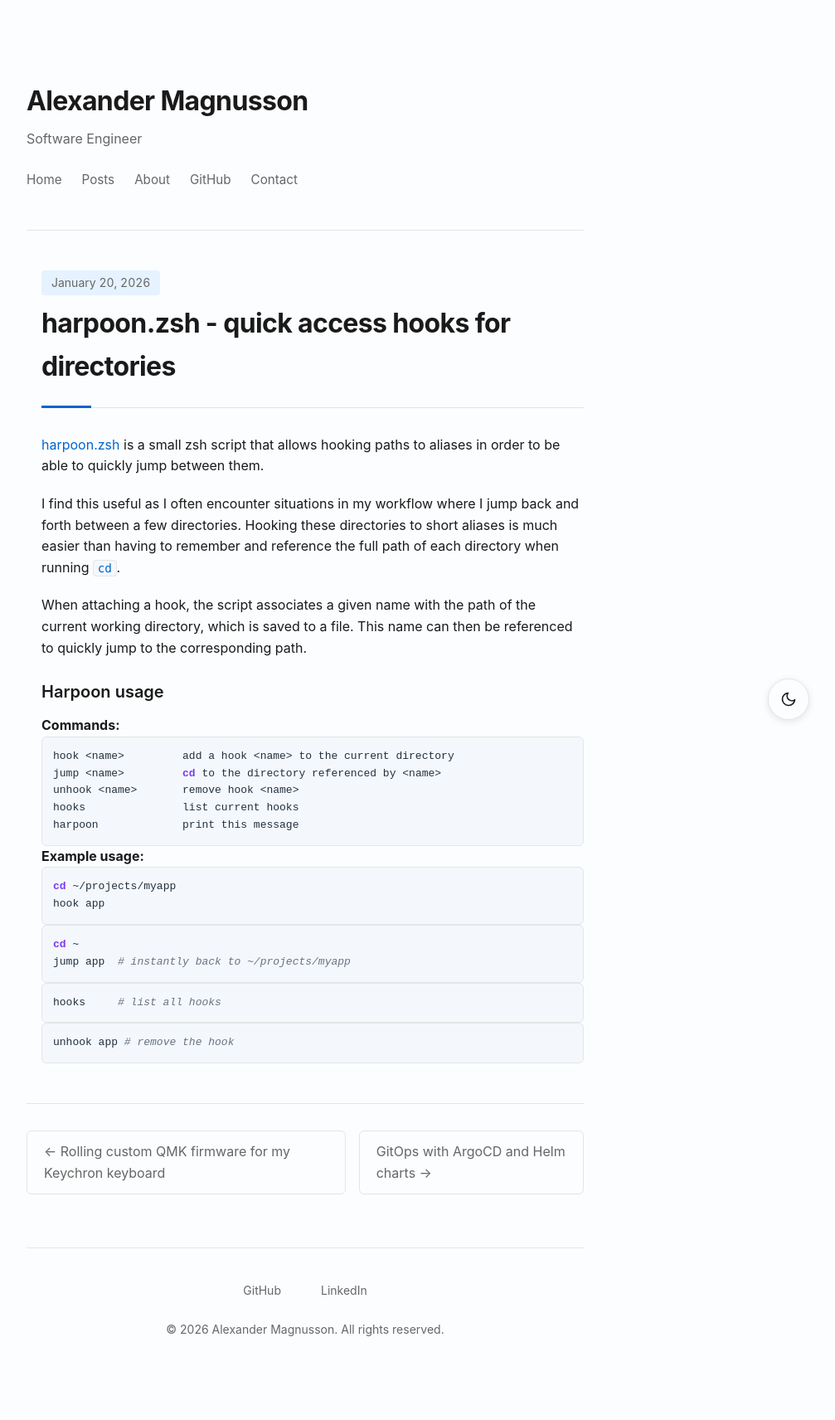
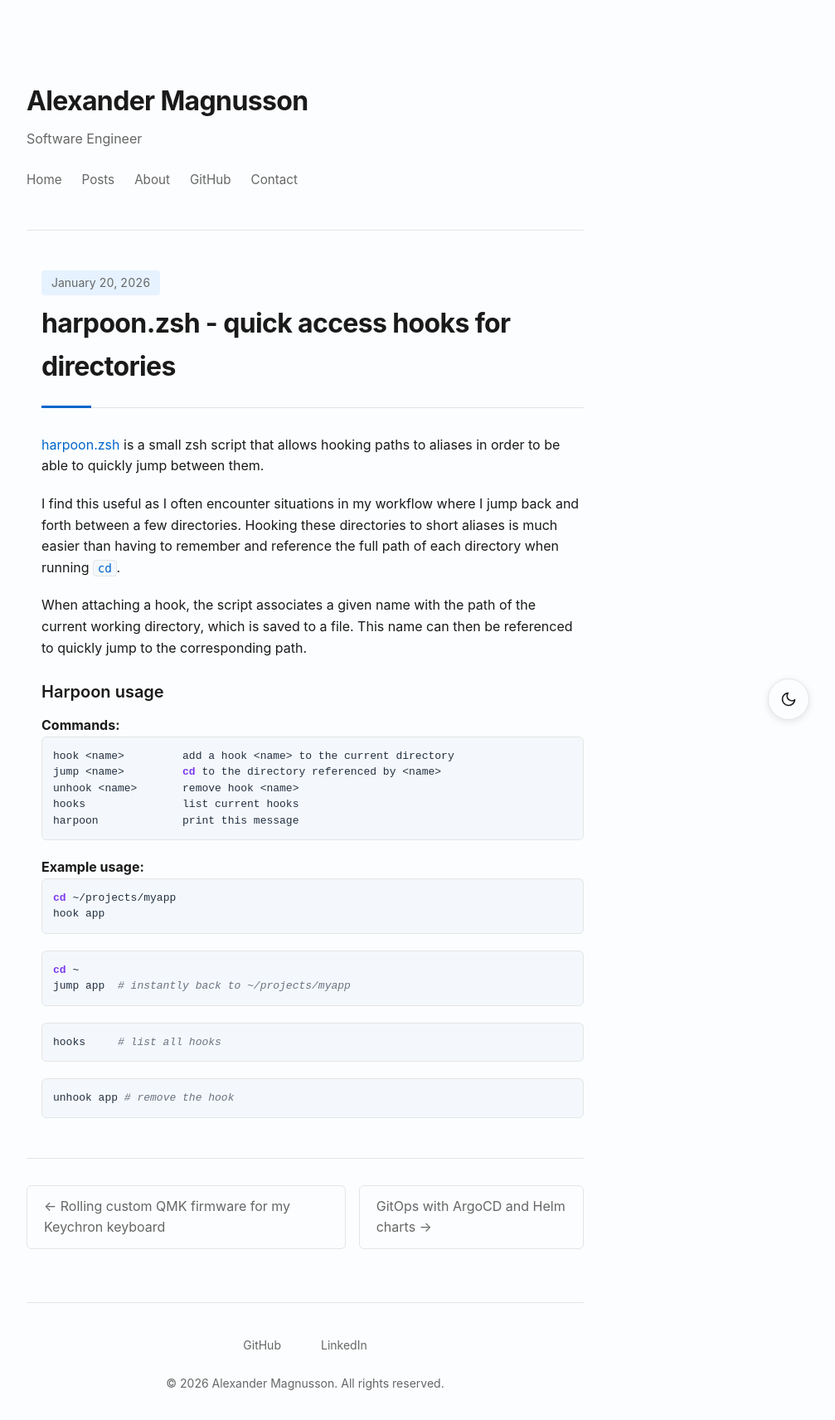
Before and after one commit to Alexandoooor/Alexandoooor.github.io, a Jekyll site: the page built from _posts/2026-01-20-harpoon.md, in a window 1280 px wide. Shown: the whole page at 83% size, without its empty margins (272-1279 px from the left). Built offline with Jekyll 4.4.1, drawn with Linux system fonts in a browser that asks for light colours; before the commit the page ends 1646 px from its top, so only the background shows below that.

Commit message:
Update syntax.css

```diff
--- a/assets/css/syntax.css
+++ b/assets/css/syntax.css
@@ -1,20 +1,35 @@
 /* Theme-aware Rouge syntax highlighting for GitHub Pages / Jekyll */
 
 .highlight {
+  display: block;
   background: var(--code-bg);
   color: var(--code-text);
   border: 1px solid var(--border);
   border-radius: 6px;
+  margin: 0 0 1.25rem 0;
+  overflow: hidden;
+}
+
+.highlight + .highlight {
+  margin-top: 0;
 }
 
 .highlight pre {
+  display: block;
   background: transparent;
   color: inherit;
   margin: 0;
   padding: 1em;
   overflow-x: auto;
   border: 0;
-  border-radius: inherit;
+  border-radius: 0;
+  line-height: 1.5;
+}
+
+.highlight code {
+  background: transparent;
+  color: inherit;
+  border: 0;
 }
 
 /* Highlighted line */
@@ -154,53 +169,42 @@
   color: var(--code-text);
 }
 
-/* ========================= */
-/* Bash / Shell tweaks       */
-/* ========================= */
-
-/* Builtins / shell keywords */
+/* Bash / Shell tweaks */
 .highlight .nb,
 .highlight .k {
   color: var(--syntax-keyword);
   font-weight: 600;
 }
 
-/* Commands */
 .highlight .nv,
 .highlight .nx {
   color: var(--syntax-function);
 }
 
-/* Variables */
 .highlight .vg,
 .highlight .vi,
 .highlight .vm {
   color: var(--syntax-variable);
 }
 
-/* Strings */
 .highlight .s,
 .highlight .s1,
 .highlight .s2 {
   color: var(--syntax-string);
 }
 
-/* Numbers */
 .highlight .m {
   color: var(--syntax-number);
 }
 
-/* Operators / pipes / redirects */
 .highlight .o {
   color: var(--syntax-operator);
 }
 
-/* Flags / attributes */
 .highlight .na {
   color: var(--syntax-type);
 }
 
-/* Shell prompt */
 .highlight .gp {
   color: var(--syntax-prompt);
   font-weight: 700;
```
